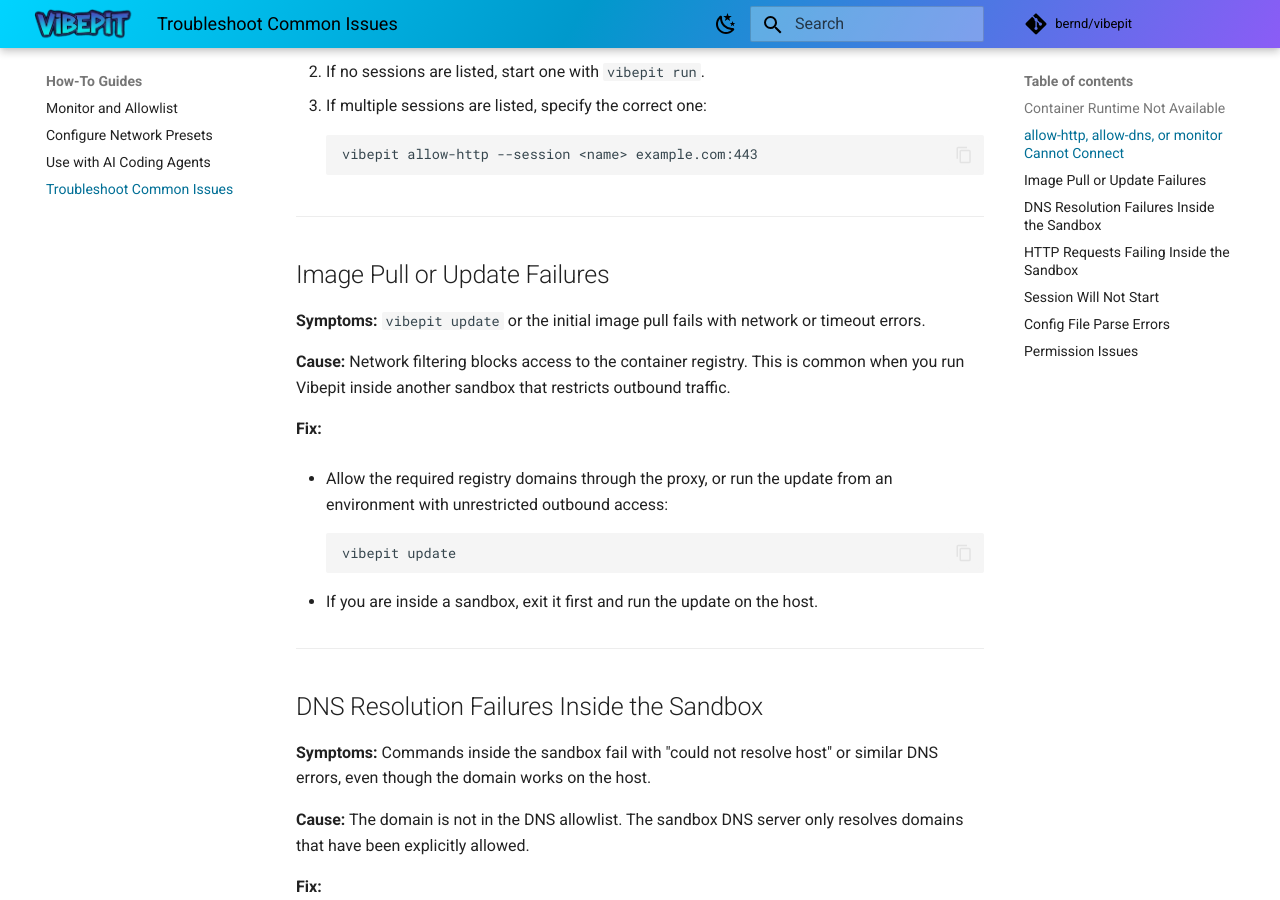
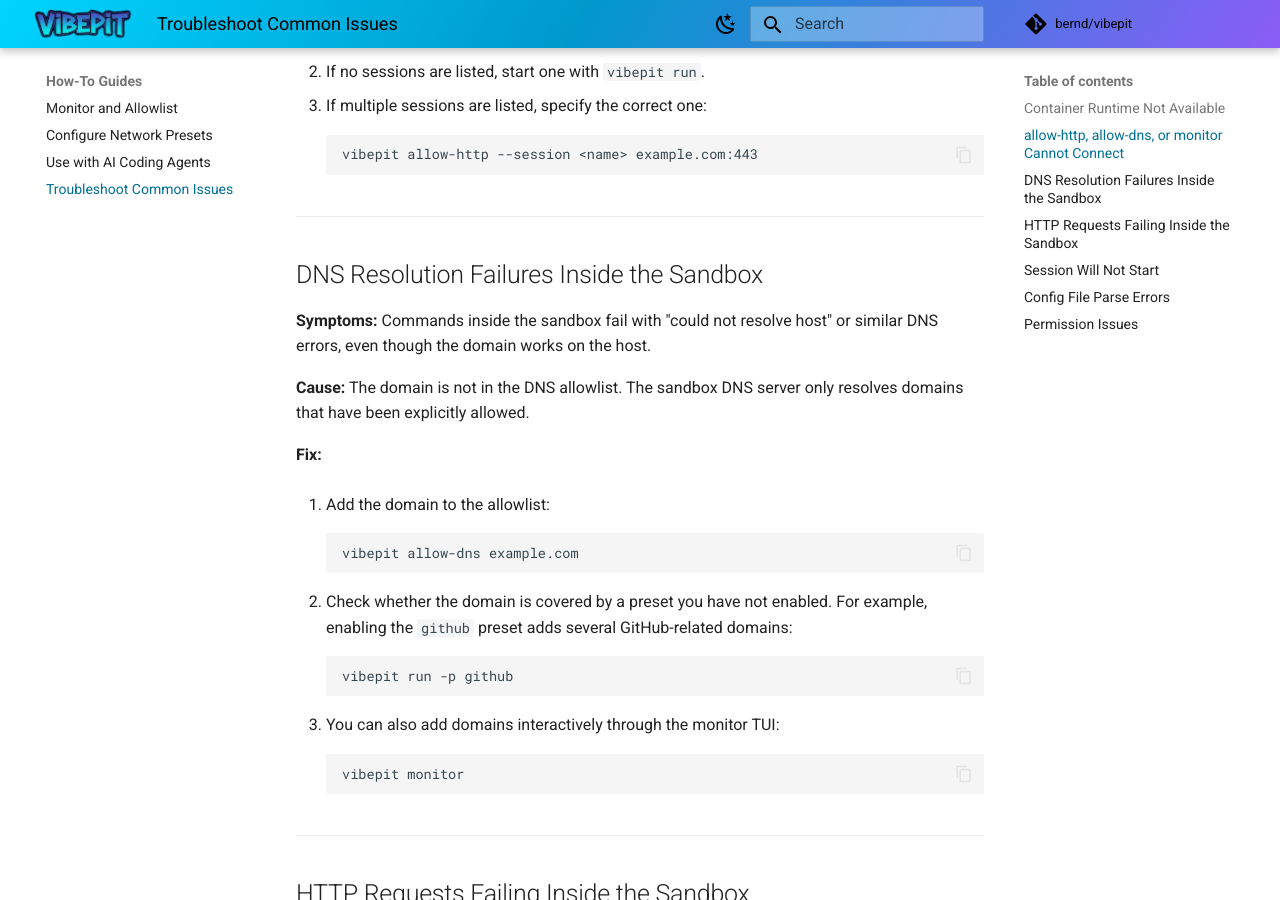
Before and after one commit to bernd/vibepit, an MkDocs documentation site: the page built from docs/content/how-to/troubleshooting.md, in a window 1280 px wide and 900 px high, scrolled down 1405 px. Built offline with MkDocs 1.6.1 and Material for MkDocs 9.7.7, drawn with Linux system fonts in a browser that asks for light colours; comment, search, counter and statistics services are not loaded.

Commit message:
Remove image pull failures from troubleshooting
Not relevant for end users; was a nested sandbox concern.

Co-Authored-By: Claude Opus 4.6 <noreply@anthropic.com>

````diff
--- a/docs/content/how-to/troubleshooting.md
+++ b/docs/content/how-to/troubleshooting.md
@@ -66,28 +66,6 @@ to reach the control API.
     ```bash
     vibepit allow-http --session <name> example.com:443
     ```
-
----
-
-## Image Pull or Update Failures
-
-**Symptoms:** `vibepit update` or the initial image pull fails with network or
-timeout errors.
-
-**Cause:** Network filtering blocks access to the container registry. This is
-common when you run Vibepit inside another sandbox that restricts outbound
-traffic.
-
-**Fix:**
-
-- Allow the required registry domains through the proxy, or run the update from
-  an environment with unrestricted outbound access:
-
-    ```bash
-    vibepit update
-    ```
-
-- If you are inside a sandbox, exit it first and run the update on the host.
 
 ---
 
````
